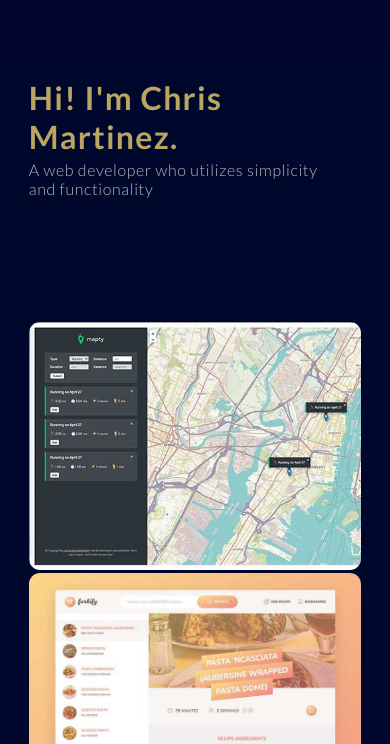
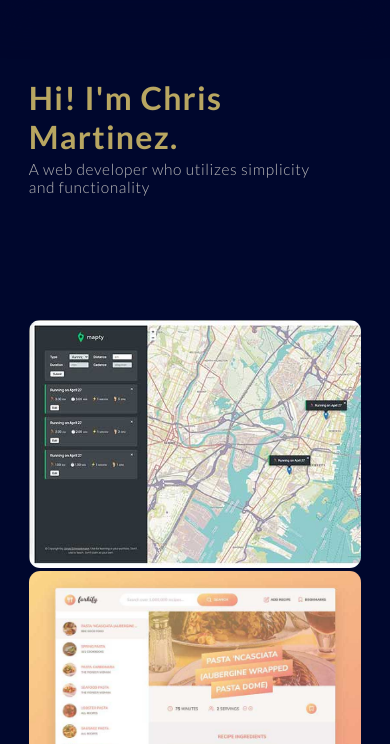
Before and after one commit to chrisMartinezDeveloper/portfolio-site, a website built with Parcel: page index.html in a window 390 px wide. Shown: the part 100-844 px from the top of the page. Built offline with nearby package versions, Linux system fonts and the light colour scheme.

Commit message:
Mobile Update

```diff
--- a/src/css/style.css
+++ b/src/css/style.css
@@ -243,7 +243,7 @@ button {
   }
 
   .header_container > p {
-    font-size: 1rem;
+    font-size: 0.97rem;
     width: 90%;
     height: auto;
   }
```
